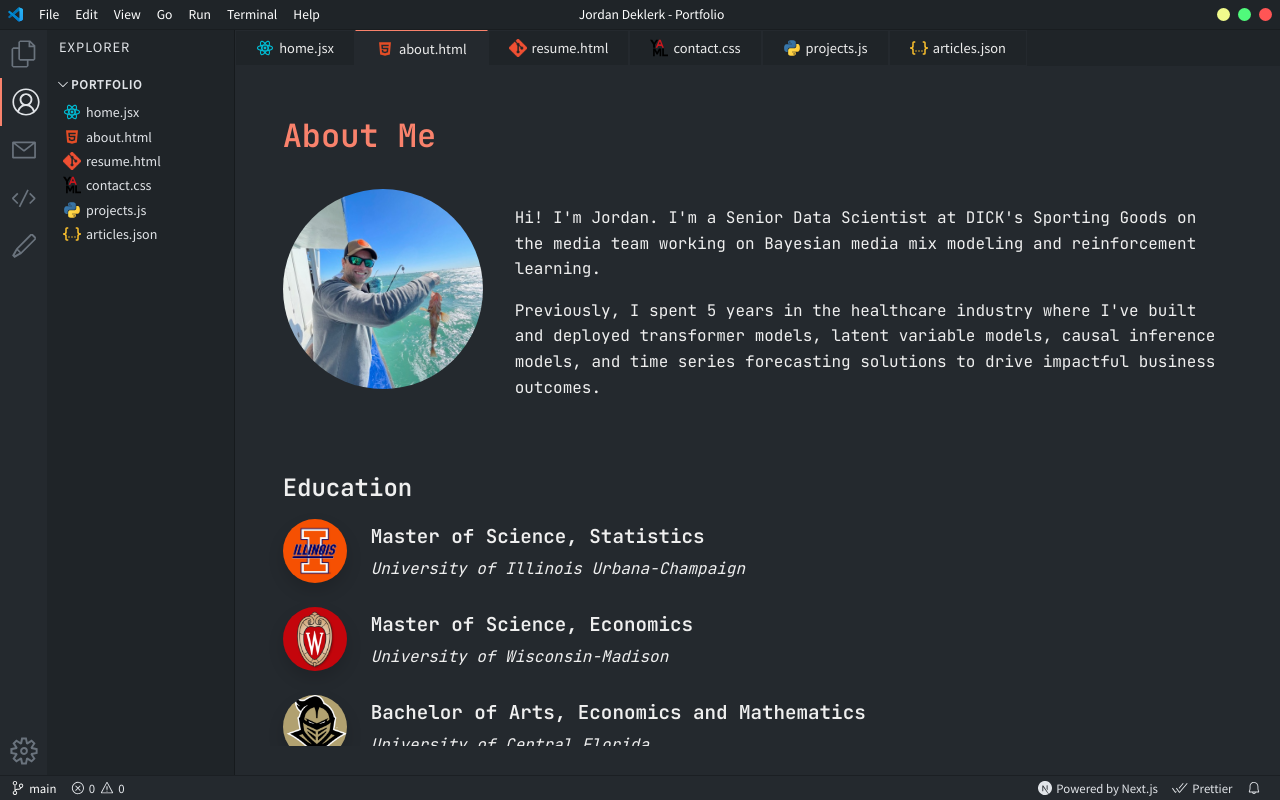
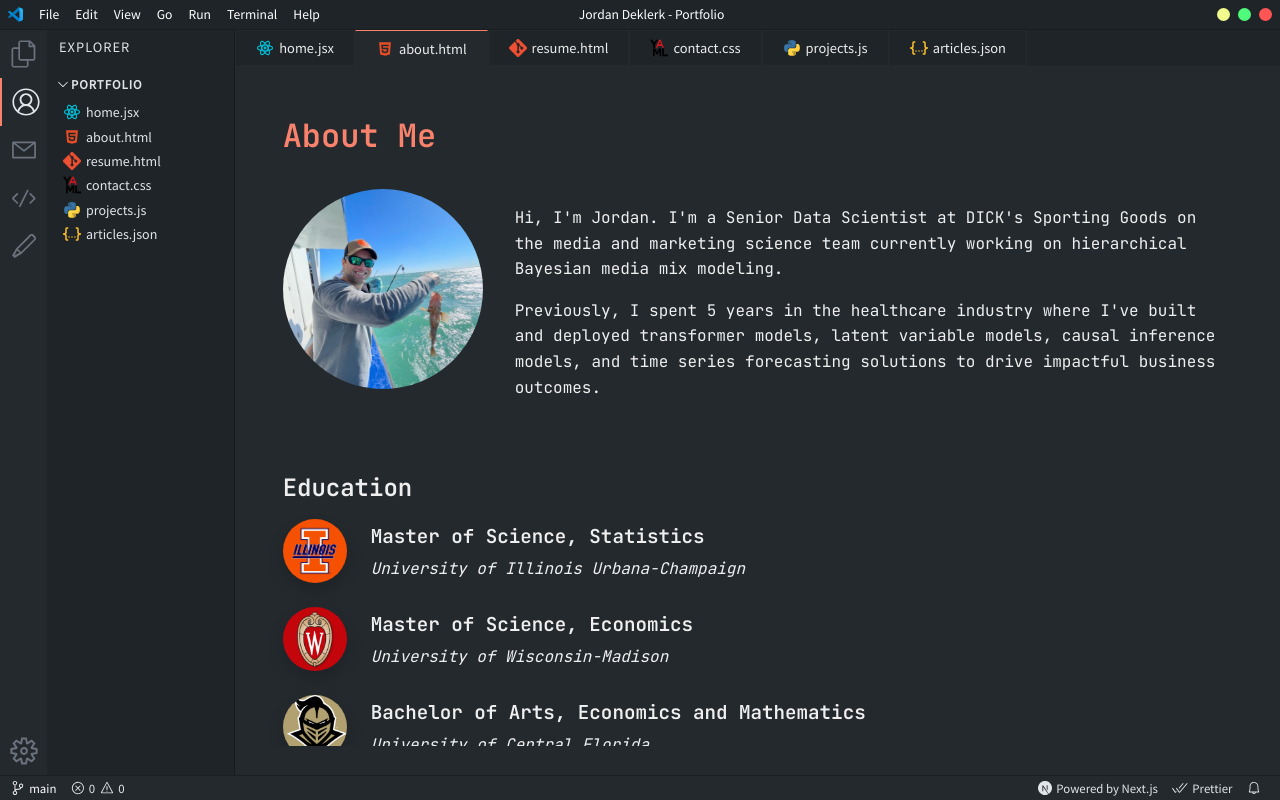
Before and after one commit to jordandeklerk/jordandeklerk.github.io, a Next.js app: page /about in a window 1280 px wide. Built offline with nearby package versions, Linux system fonts and the light colour scheme.

Commit message:
update about me section

```diff
--- a/pages/about.jsx
+++ b/pages/about.jsx
@@ -67,7 +67,7 @@ const AboutPage = () => {
           <div className={styles.introText}>
             <h2></h2>
             <p className={styles.introParagraph}>
-              Hi! I'm Jordan. I'm a Senior Data Scientist at DICK's Sporting Goods on the media team working on Bayesian media mix modeling and reinforcement learning.
+              Hi, I'm Jordan. I'm a Senior Data Scientist at DICK's Sporting Goods on the media and marketing science team currently working on hierarchical Bayesian media mix modeling.
             </p>
             <p className={styles.introParagraph}>
               Previously, I spent 5 years in the healthcare industry where I've built and deployed transformer models,
```
